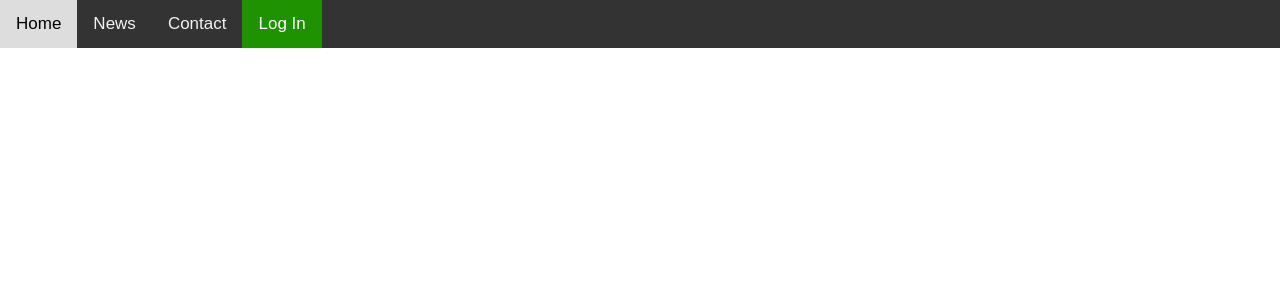
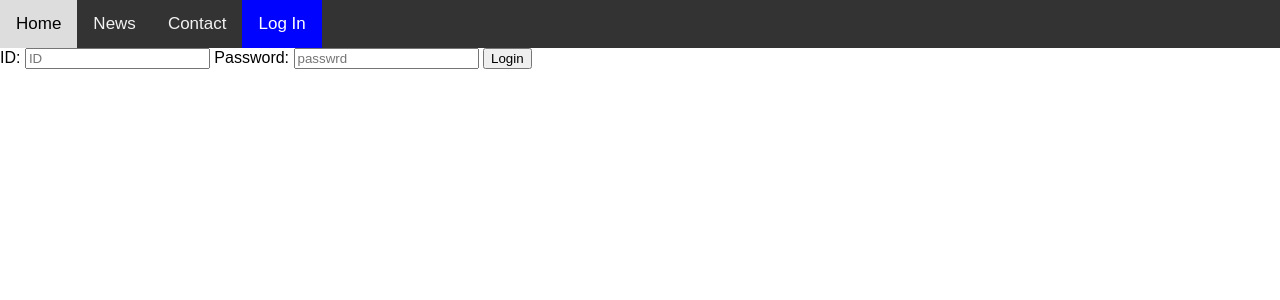
Before and after one commit to hi101000/Ishland, a Flask app: page /login in a window 1280 px wide. Shown: the top 300 px of the page. Run offline with Flask 3, Linux system fonts and the light colour scheme.

Commit message:
Add files via upload

```diff
--- a/Server/main.py
+++ b/Server/main.py
@@ -1,28 +1,37 @@
-from flask import Flask, render_template, redirect
+from flask import Flask, render_template, redirect, request
 import sqlite3
 
 app = Flask(__name__)
-
-loggen_in = False
-uname = None
 
 @app.route("/")
 def main_page():
     return redirect("/index")
 
 @app.route("/index")
-def index():
-    global logged_in
-    global uname
-    return render_template("index.html", login = logged_in, user = uname)
+def index(auth = False, uname = None):
+    return render_template("index.html", login = auth, user = uname)
 
 @app.route("/contact")
-def contact():
+def contact(auth = False):
     global logged_in
-    return render_template("contact.html", login = logged_in)
+    return render_template("contact.html", login = auth)
 
 @app.route("/login")
 def login():
-    return render_template("login.html")
+    return render_template("login.html", login = False)
+
+@app.route("/authenticate", methods=['POST'])
+def authenticate():
+    conn = sqlite3.connect('users.db')
+    auth = False
+    cursor = conn.execute("SELECT id, psswd, email from USERS")
+    for row in cursor:
+        if (row[0] == request.form.get("uname") or row[2]==request.form.get("uname").lower()) and row[1] == request.form.get("psswd"):
+            auth = True
+            return render_template("index.html", login = auth)
+
+    return render_template("login.html", login="FAILED")
+
+    conn.close()
 
 app.run(host="0.0.0.0", port=5001)
--- /dev/null
+++ b/Server/static/styles.css
@@ -0,0 +1,28 @@
+body {
+        margin: 0;
+        font-family: Arial, Helvetica, sans-serif;
+      }
+
+      .topnav {
+        overflow: hidden;
+        background-color: #333;
+      }
+
+      .topnav a {
+        float: left;
+        color: #f2f2f2;
+        text-align: center;
+        padding: 14px 16px;
+        text-decoration: none;
+        font-size: 17px;
+      }
+
+      .topnav a:hover {
+        background-color: #ddd;
+        color: black;
+      }
+
+      .topnav a.active {
+        background-color: #0004ff;
+        color: white;
+      }
--- a/Server/templates/contact.html
+++ b/Server/templates/contact.html
@@ -3,7 +3,7 @@
   <head>
     <title>Ishland - Home</title>
     <link rel="icon" type="image/x-icon" href="assets/favicon.ico">
-    <link rel="stylesheet" href="styles.css">
+    <link rel= "stylesheet" type= "text/css" href= "{{ url_for('static',filename='styles.css') }}">
   </head>
   <body>
     <div class="topnav">
@@ -14,4 +14,5 @@
         <a href="login">Log In</a>
       {% endif %}
     </div>
+    <br>
   </body>
--- a/Server/templates/index.html
+++ b/Server/templates/index.html
@@ -4,7 +4,7 @@
   <head>
     <title>Ishland - Home</title>
     <link rel="icon" type="image/x-icon" href="assets/favicon.ico">
-    <link rel="stylesheet" href="styles.css">
+    <link rel= "stylesheet" type= "text/css" href= "{{ url_for('static',filename='styles.css') }}">
   </head>
   <body>
     <div class="topnav">
--- a/Server/templates/login.html
+++ b/Server/templates/login.html
@@ -3,7 +3,7 @@
   <head>
     <title>Ishland - Home</title>
     <link rel="icon" type="image/x-icon" href="assets/favicon.ico">
-    <link rel="stylesheet" href="styles.css">
+    <link rel= "stylesheet" type= "text/css" href= "{{ url_for('static',filename='styles.css') }}">
   </head>
   <body>
     <div class="topnav">
@@ -14,4 +14,25 @@
         <a class="active" href="login">Log In</a>
       {% endif %}
     </div>
+
+    {% if login == False %}
+      <form action="{{ url_for('authenticate') }}" method="post">
+        <label for="uname">ID:</label>
+        <input type="text" id="usrname" name="uname" placeholder="ID">
+        <label for="psswd">Password:</label>
+        <input type="text" id="psswrd" name="psswd" placeholder="passwrd">
+        <button type="submit">Login</button>
+    {% elif login == "FAILED" %}
+        <p>Failed</p>
+        <br>
+        <form action="{{ url_for('authenticate') }}" method="post">
+          <label for="uname">ID:</label>
+          <input type="text" id="usrname" name="uname" placeholder="ID">
+          <br>
+          <label for="psswd">Password:</label>
+          <input type="text" id="psswrd" name="psswd" placeholder="passwrd">
+          <button type="submit">Login</button>
+    {% else %}
+      <p>you are already logged in.</p>
+    {% endif %}
   </body>
```
Also changed, not shown: Server/test.py (added, +18 -0 lines), Server/test.db (added), Server/users.db.
